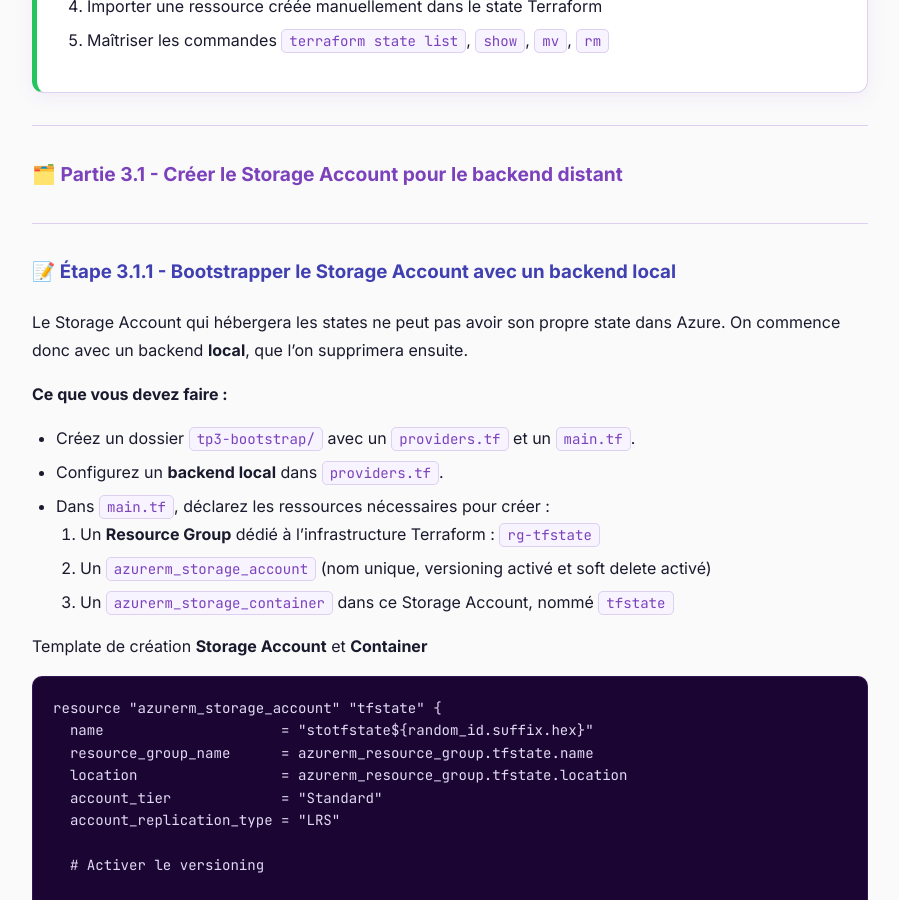
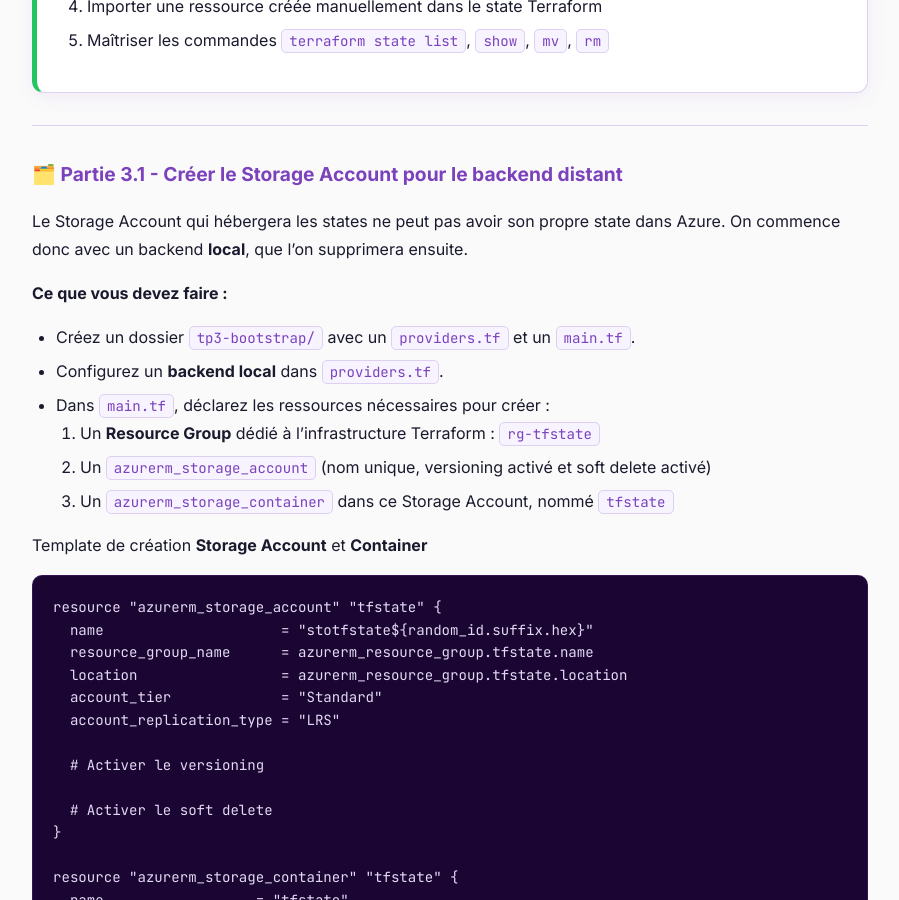
Before and after one commit to jviallon63/Hesias-TF5, a Jekyll site: the page built from tp/3-etat-collaboration.md, in a window 1280 px wide and 900 px high, scrolled down 656 px. Shown: the whole window, without its empty margins (190-1089 px from the left). Built offline with Jekyll 4.4.1, drawn with Linux system fonts in a browser that asks for light colours.

Commit message:
Review TP2

```diff
--- a/tp/3-etat-collaboration.md
+++ b/tp/3-etat-collaboration.md
@@ -24,10 +24,6 @@ Votre équipe grossit, plusieurs développeurs travaillent sur la même infrastr
 ---
 
 ## 🗂️ Partie 3.1 - Créer le Storage Account pour le backend distant
-
----
-
-### 📝 Étape 3.1.1 - Bootstrapper le Storage Account avec un backend local
 
 Le Storage Account qui hébergera les states ne peut pas avoir son propre state dans Azure. On commence donc avec un backend **local**, que l'on supprimera ensuite.
 
```
